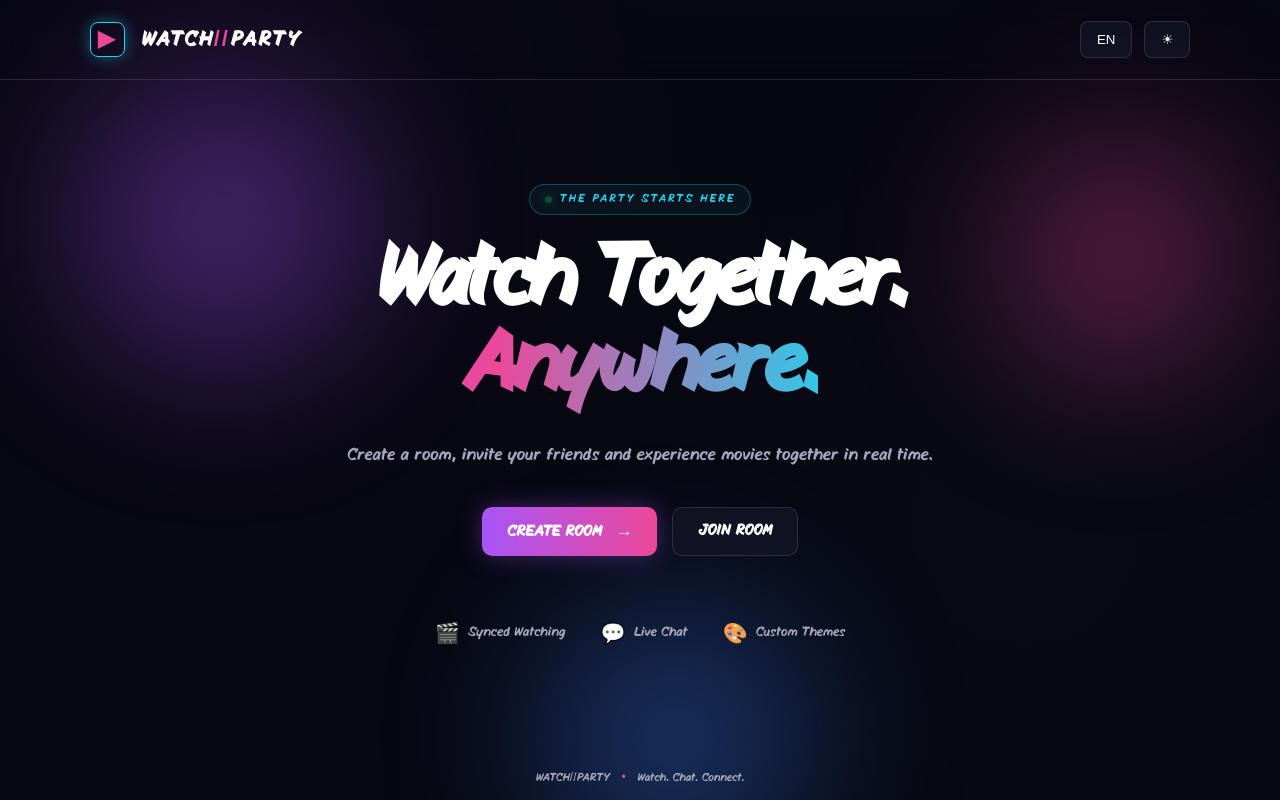
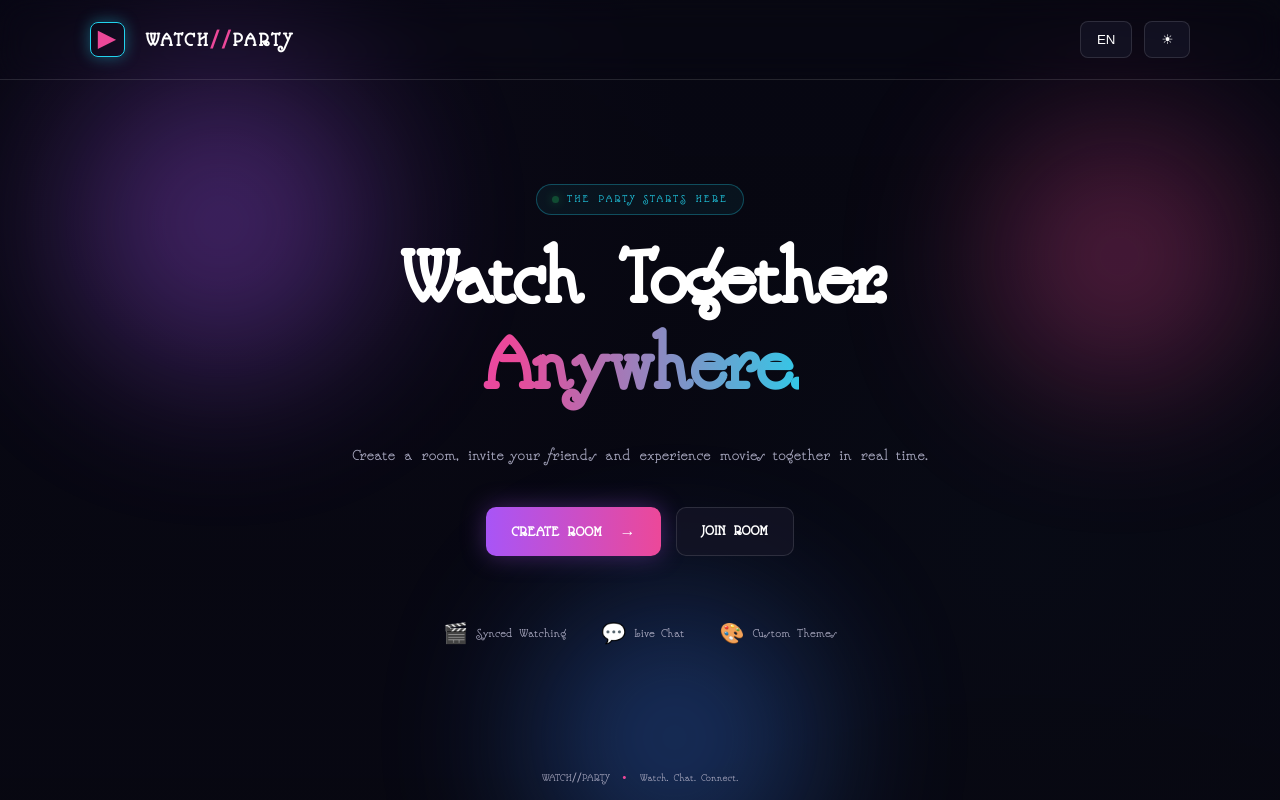
Before and after one commit to Nikitha-Naganathan/Watch-Party, a Flask app: page / in a window 1280 px wide. Run offline with Flask 3, Linux system fonts and the light colour scheme.

Commit message:
Fixed a font

```diff
--- a/Static/CSS/style.css
+++ b/Static/CSS/style.css
@@ -1,6 +1,6 @@
 @font-face {
     font-family: "MainFont";
-    src: url("../Fonts/main.ttf") format("truetype");
+    src: url("../Fonts/NickelodeonNF.ttf") format("truetype");
 }
 
 * {
```
Also changed, not shown: Static/Fonts/NickelodeonNF.ttf (added), Static/Fonts/main.ttf (deleted).
